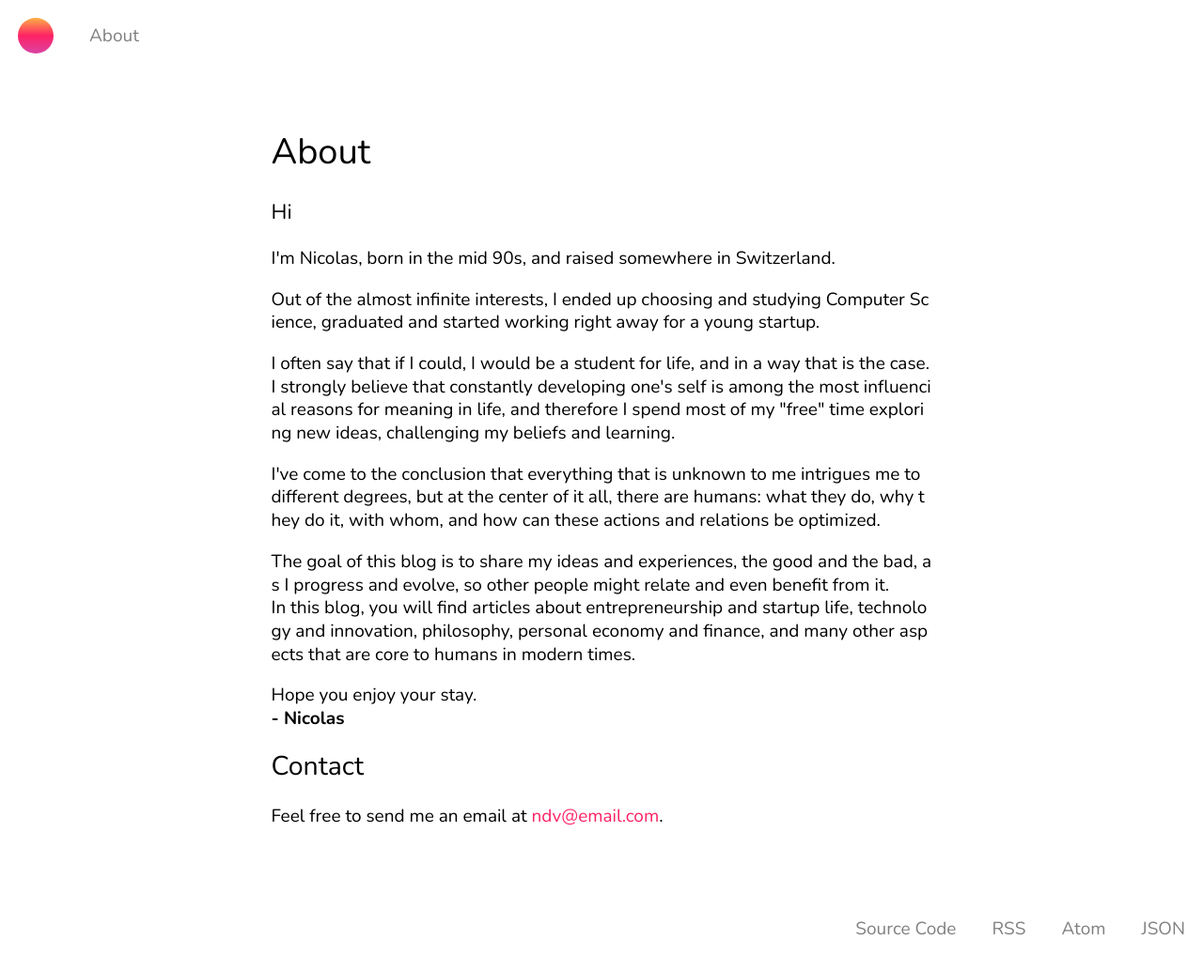
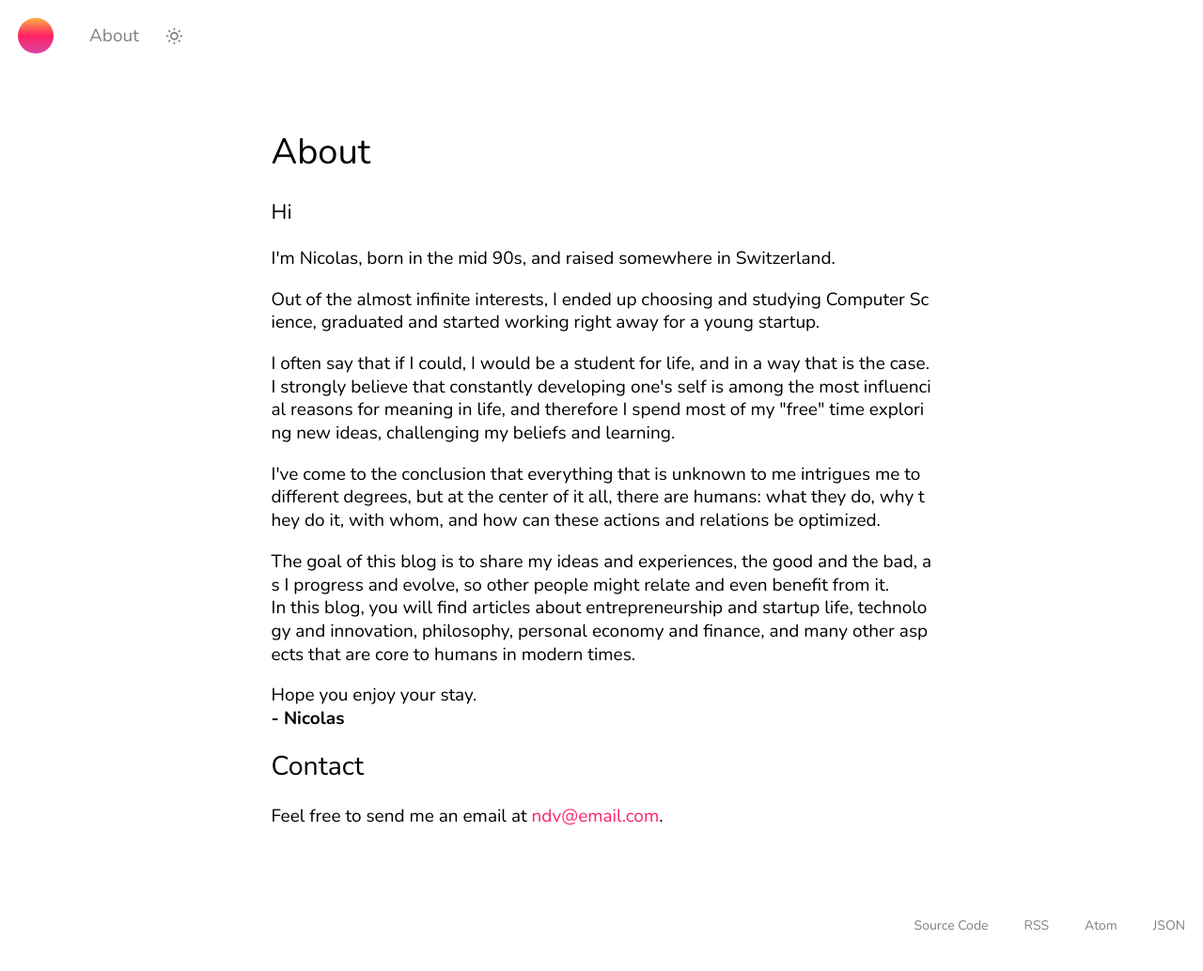
Before and after one commit to divin1/blog, a Next.js app: page /about in a window 1280 px wide. Shown: the top 1034 px of the page at 94% size. Built offline with nearby package versions, Linux system fonts and the light colour scheme.

Commit message:
added themes

```diff
--- a/package.json
+++ b/package.json
@@ -9,10 +9,12 @@
     "build-feed": "node ./scripts/gen_feed"
   },
   "dependencies": {
+    "@heroicons/react": "^1.0.5",
     "@mdx-js/loader": "^1.6.22",
     "@next/mdx": "^10.2.3",
     "classnames": "^2.3.1",
     "next": "10.2.2",
+    "next-themes": "0.0.15",
     "react": "17.0.2",
     "react-dom": "17.0.2",
     "sass": "^1.43.5",
--- a/src/components/article-body/article-body.module.css
+++ b/src/components/article-body/article-body.module.css
@@ -1,5 +1,5 @@
 .content {
   font-size: var(--font-size-base);
   font-family: var(--font-primary);
-  color: var(--color-text-base);
+  color: var(--color-text);
 }
--- a/src/components/article-header/article-header.module.css
+++ b/src/components/article-header/article-header.module.css
@@ -6,11 +6,11 @@
 .title {
   font-family: var(--font-primary);
   font-size: var(--font-size-xl);
-  color: var(--color-text-dark);
+  color: var(--color-headings);
 }
 
 .date {
   font-family: var(--font-mono);
   font-size: var(--font-size-sm);
-  color: var(--color-text-light);
+  color: var(--color-text);
 }
--- a/src/components/article-preview/article-preview.module.css
+++ b/src/components/article-preview/article-preview.module.css
@@ -7,7 +7,7 @@
 .article__title {
   font-weight: var(--font-weight-bold);
   font-size: var(--font-size-lg);
-  color: var(--color-text-dark);
+  color: var(--color-headings);
   margin-bottom: 0.5rem;
   position: relative;
   cursor: pointer;
@@ -16,11 +16,11 @@
   color: var(--color-primary);
 }
 .article__excerpt {
-  color: var(--color-text-light);
+  color: var(--color-text);
 }
 
 .article__footer {
   font-family: var(--font-primary);
   font-size: var(--font-size-sm);
-  color: var(--color-text-light);
+  color: var(--color-text);
 }
--- a/src/components/footer/footer.module.css
+++ b/src/components/footer/footer.module.css
@@ -14,13 +14,14 @@
   display: flex;
   flex-grow: 1;
   justify-content: flex-end;
+  font-size: var(--font-size-xs);
 }
 .links a {
-  color: var(--color-text-light);
+  color: var(--color-text);
   padding: 1rem;
 }
 .links a:hover {
-  color: var(--color-text-base);
+  color: var(--color-text-highlight);
 }
 
 @media screen and (max-width: 455px) {
--- a/src/components/header/header.module.css
+++ b/src/components/header/header.module.css
@@ -13,13 +13,13 @@
 .nav a {
   font-family: var(--font-primary);
   font-weight: var(--font-weight-base);
-  color: var(--color-text-light);
+  color: var(--color-text);
   padding: 1rem;
   cursor: pointer;
 }
 
 .nav a:hover {
-  color: var(--color-text-base);
+  color: var(--color-text-highlight);
 }
 
 .sunset {
@@ -28,7 +28,7 @@
   width: 2rem;
   border-radius: 50%;
   margin: 1rem;
-  background: rgb(217, 68, 164);
+  background: var(--color-accent);
   background: linear-gradient(
     0deg,
     var(--color-accent) 0%,
@@ -42,7 +42,7 @@
   animation: pulse 2s infinite;
 }
 
-@keyframes pulse {
+@keyframes pulsex {
   0% {
     transform: scale(0.95);
     box-shadow: 0 0 0 0 rgba(0, 0, 0, 0.3);
@@ -58,3 +58,20 @@
     box-shadow: 0 0 0 0 rgba(0, 0, 0, 0);
   }
 }
+
+@keyframes pulse {
+  0% {
+    transform: scale(0.95);
+    box-shadow: 0 0 0 0 rgba(var(--color-body-invert-rgb), 0.3);
+  }
+
+  70% {
+    transform: scale(1);
+    box-shadow: 0 0 0 10px rgba(var(--color-body-invert-rgb), 0);
+  }
+
+  100% {
+    transform: scale(0.95);
+    box-shadow: 0 0 0 0 rgba(var(--color-body-invert-rgb), 0);
+  }
+}
--- a/src/components/header/index.jsx
+++ b/src/components/header/index.jsx
@@ -1,6 +1,8 @@
 import Link from "next/link";
 
 import styles from "./header.module.css";
+
+import ThemeChanger from "components/theme-changer";
 
 const Header = () => {
   return (
@@ -10,6 +12,7 @@ const Header = () => {
           <div className={styles.sunset}></div>
         </Link>
         <Link href="/about">About</Link>
+        <ThemeChanger />
       </nav>
     </header>
   );
--- /dev/null
+++ b/src/components/theme-changer/index.jsx
@@ -0,0 +1,20 @@
+import { useTheme } from "next-themes";
+import styles from "./theme-changer.module.css";
+import { SunIcon, MoonIcon } from "@heroicons/react/outline";
+
+function ThemeChanger() {
+  const { theme, setTheme } = useTheme();
+  const isLightTheme = theme === "light";
+
+  return (
+    <div className={styles.wrapper}>
+      {isLightTheme ? (
+        <MoonIcon className={styles.icon} onClick={() => setTheme("dark")} />
+      ) : (
+        <SunIcon className={styles.icon} onClick={() => setTheme("light")} />
+      )}
+    </div>
+  );
+}
+
+export default ThemeChanger;
--- /dev/null
+++ b/src/components/theme-changer/theme-changer.module.css
@@ -0,0 +1,19 @@
+.wrapper {
+  width: 2rem;
+  height: 2rem;
+  border-radius: 50%;
+  display: flex;
+  align-content: center;
+}
+
+.icon {
+  width: 1.1rem;
+  height: 1.1rem;
+  color: var(--color-text);
+  margin: auto;
+  cursor: pointer;
+}
+
+.icon:hover {
+  color: var(--color-text-highlight);
+}
--- a/src/pages/_app.jsx
+++ b/src/pages/_app.jsx
@@ -1,7 +1,12 @@
 import "styles/globals.scss";
+import { ThemeProvider } from "next-themes";
 
 function MyApp({ Component, pageProps }) {
-  return <Component {...pageProps} />;
+  return (
+    <ThemeProvider>
+      <Component {...pageProps} />
+    </ThemeProvider>
+  );
 }
 
 export default MyApp;
--- a/src/styles/globals.scss
+++ b/src/styles/globals.scss
@@ -15,10 +15,21 @@
 
   /* colors */
   --color-body: #fff;
+  --color-body-invert-rgb: 12, 12, 12;
   --color-headings: #000;
-  --color-text-base: #000000cc;
-  --color-text-light: #808080;
-  --color-text-dark: #000;
+  --color-text-highlight: #000000cc;
+  --color-text: #808080;
+  --color-primary: #ff2165;
+  --color-secondary: #fcb045;
+  --color-accent: #d944a4;
+}
+
+[data-theme="dark"] {
+  --color-body: #121212;
+  --color-body-invert-rgb: 255, 255, 255;
+  --color-headings: #fff;
+  --color-text-highlight: #b3b3b3;
+  --color-text: #808080;
   --color-primary: #ff2165;
   --color-secondary: #fcb045;
   --color-accent: #d944a4;
```
Also changed, not shown: 1 other file (tests, documents, lock files or other folders).
